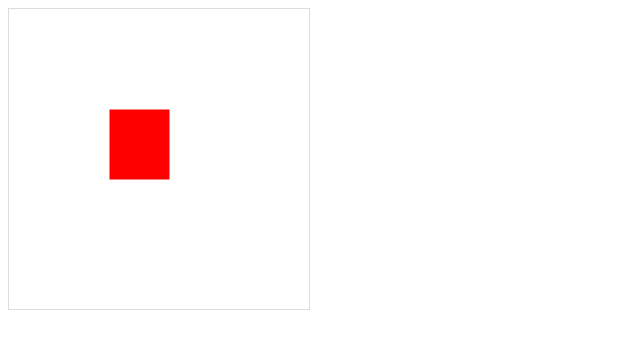
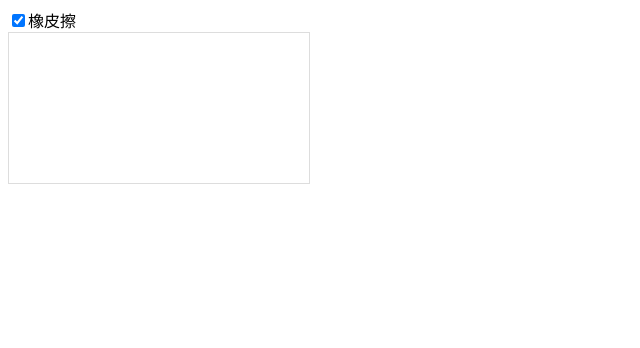
Before and after one commit to Timer-Q/fabricjs-demo, a plain HTML site: page index.html in a window 1280 px wide. Shown: the whole page, without its empty margins (0-640 px from the left). Drawn offline with Linux system fonts and the light colour scheme.

Commit message:
fabric 橡皮擦demo

```diff
--- a/index.html
+++ b/index.html
@@ -7,25 +7,104 @@
   .canvas-container {
     border: 1px solid #ddd;
   }
+
+  #canvas {
+     /* background: url(http://www.topscratchcards.com/images/games/888ladies/scratchcard-winning-ticket.jpg);  */
+
+    width: 531px;
+    height: 438px;
+  }
 </style>
 
 <body>
-
-  <canvas id="canvas" width="300" height="300"></canvas>
+  <input type="checkbox" name="eraser" checked="false" id="eraser">橡皮擦
+   <canvas id="canvas"></canvas>
+  <!-- <div id="canvas"></div> -->
 
   <script src="./lib/fabric.js"></script>
   <script>
-    var canvas = new fabric.Canvas('canvas');
+    // var canvas = new fabric.Canvas('canvas');
+    // var onChange = function (options) {
+    //   if (!options.target.eraser) {
+    //     return;
+    //   }
+    //   options.target.setCoords();
+    //   canvas.forEachObject(function (obj) {
+    //     if (!obj.eraser && options.target.intersectsWithObject(obj)) {
+    //       canvas.remove(obj);
+    //     }
+    //   });
+    // }
 
-    var rect = new fabric.Rect({
-      top: 100,
-      left: 100,
-      width: 60,
-      height: 70,
-      fill: 'red'
-    });
+    window.onload = function () {
+      // function createCanvas(parent, width, height) {
+      //   var canvas = {};
+      //   canvas.node = document.createElement('canvas');
+      //   canvas.context = canvas.node.getContext('2d');
+      //   canvas.node.width = width || 100;
+      //   canvas.node.height = height || 100;
+      //   parent.appendChild(canvas.node);
+      //   return canvas;
+      // }
 
-    canvas.add(rect);
+      // function init(container, width, height, fillColor) {
+      //   var canvas = createCanvas(container, width, height);
+      //   var ctx = canvas.context;
+      //   // define a custom fillCircle method
+      //   ctx.fillCircle = function (x, y, radius, fillColor) {
+      //     this.fillStyle = fillColor;
+      //     this.beginPath();
+      //     this.moveTo(x, y);
+      //     this.arc(x, y, radius, 0, Math.PI * 2, false);
+      //     this.fill();
+      //   };
+      //   ctx.clearTo = function (fillColor) {
+      //     ctx.fillStyle = fillColor;
+      //     ctx.fillRect(0, 0, width, height);
+      //   };
+      //   ctx.clearTo(fillColor || "#ddd");
+
+      //   // bind mouse events
+      //   canvas.node.onmousemove = function (e) {
+      //     if (!canvas.isDrawing) {
+      //       return;
+      //     }
+      //     var x = e.pageX - this.offsetLeft;
+      //     var y = e.pageY - this.offsetTop;
+      //     var radius = 10; // or whatever
+      //     var fillColor = '#ff0000';
+      //     ctx.globalCompositeOperation = 'destination-out';
+      //     ctx.fillCircle(x, y, radius, fillColor);
+      //   };
+      //   canvas.node.onmousedown = function (e) {
+      //     canvas.isDrawing = true;
+      //   };
+      //   canvas.node.onmouseup = function (e) {
+      //     canvas.isDrawing = false;
+      //   };
+      // }
+
+      // var container = document.getElementById('canvas');
+      // init(container, 531, 438, '#ddd');
+      var canvas = new fabric.Canvas('canvas', {
+        isDrawingMode: true
+      })
+      canvas.freeDrawingBrush.color = 'red'
+      canvas.freeDrawingBrush.width = '10'
+      console.log(canvas.freeDrawingBrush)
+      canvas.on('path:created',(obj) => {
+        var eraserFlag = document.getElementById('eraser').checked
+        if(eraserFlag) {
+          obj.path.globalCompositeOperation = 'destination-out'
+        }
+        console.log(canvas.getObjects())
+        canvas.renderAll()
+      })
+      var path = new fabric.Path();
+
+      canvas.add(path); // add object
+
+    }
   </script>
 </body>
 
```
